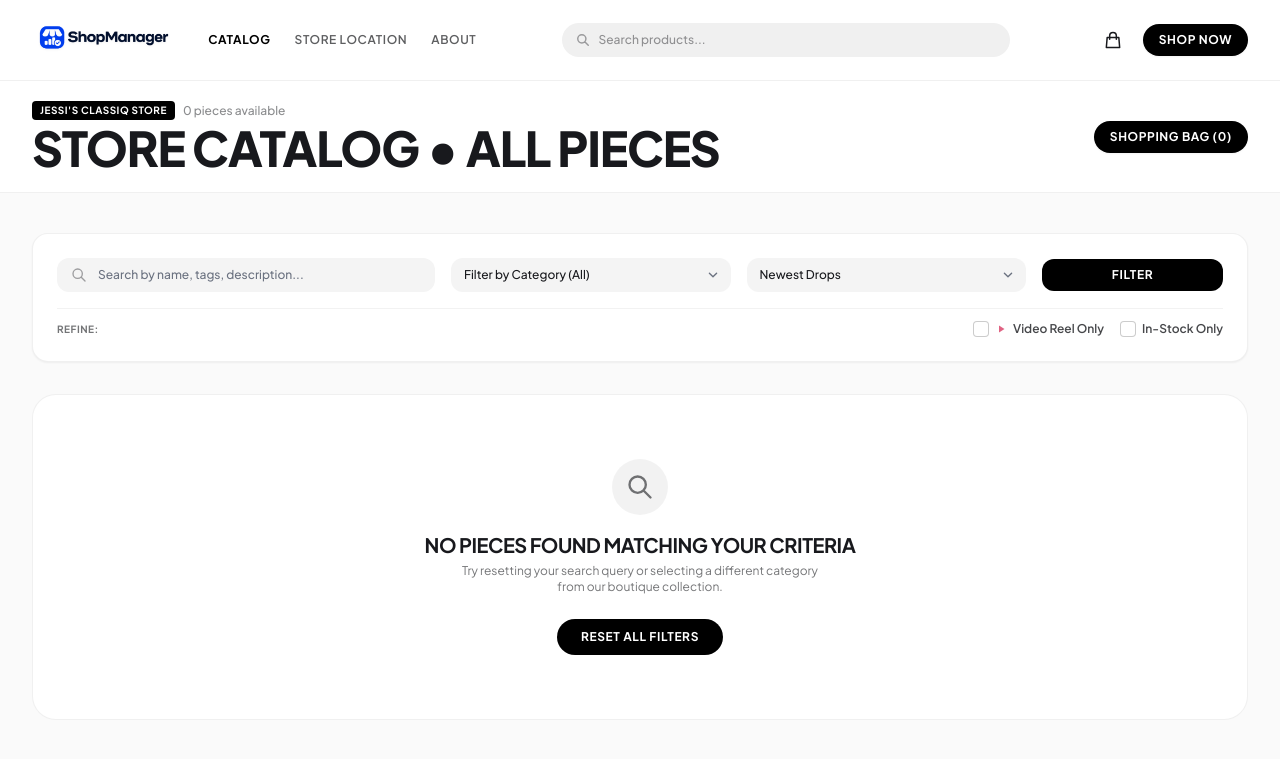
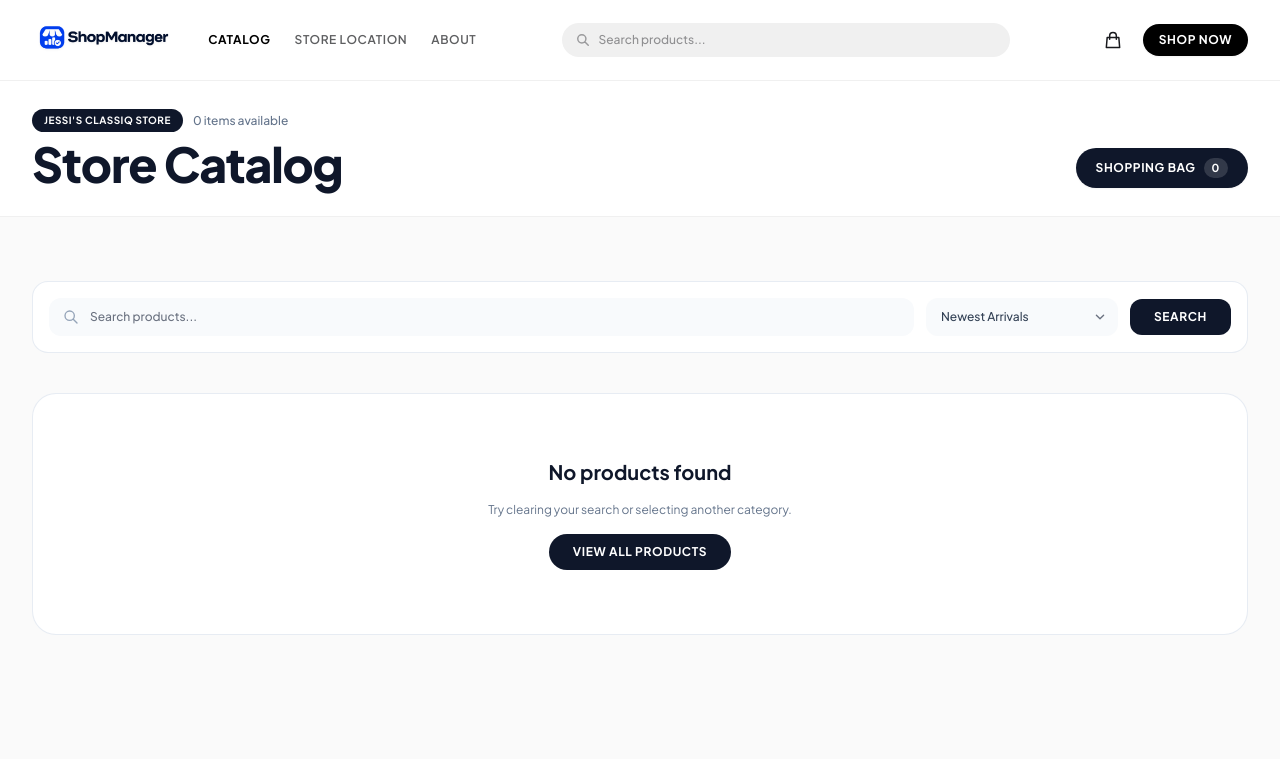
Before and after one commit to ruelnuffy/Shop-manager, a Laravel app: page /products in a window 1280 px wide. Shown: the top 759 px of the page. Run offline with Laravel 12, Linux system fonts and the light colour scheme; a user stored in the database is signed in; data comes from the database, SQL or seed files in the repository; tables that the repository leaves empty hold one stand-in row (values such as "Sample post"); style sheets or scripts are compiled from the project's sources; some libraries are stand-ins or nearby versions.

Commit message:
Redesign Store Catalog page with generous spacing, category pills, and clean cards

```diff
--- a/resources/views/store/products/index.blade.php
+++ b/resources/views/store/products/index.blade.php
@@ -2,197 +2,144 @@
     $storeTenant = app(\App\Services\CurrentTenant::class)->get();
     $storeBrandName = $storeTenant ? $storeTenant->setting('branding.name', $storeTenant->name) : 'Store';
 @endphp
+
 <x-app-layout>
     <x-slot name="header">
-        <div class="flex flex-col sm:flex-row sm:items-center justify-between gap-4">
-            <div>
-                <div class="flex items-center gap-2 mb-1">
-                    <span class="px-2 py-0.5 rounded text-[10px] font-bold uppercase tracking-wider bg-black text-white">
+        <div class="flex flex-col sm:flex-row sm:items-end justify-between gap-6 py-2">
+            <div class="space-y-2">
+                <div class="flex items-center gap-2.5">
+                    <span class="px-3 py-1 rounded-full text-[10px] font-bold uppercase tracking-wider bg-slate-900 text-white">
                         {{ $storeBrandName }}
                     </span>
-                    <span class="text-xs text-brand-charcoal/50 font-medium">
-                        {{ $products->total() }} {{ Str::plural('piece', $products->total()) }} available
+                    <span class="text-xs text-slate-500 font-medium">
+                        {{ $products->total() }} {{ Str::plural('item', $products->total()) }} available
                     </span>
                 </div>
-                <h1 class="font-display font-extrabold text-3xl sm:text-5xl uppercase tracking-tight text-brand-charcoal">
-                    Store Catalog &bull; {{ request('category') ? strtoupper(request('category')) : 'ALL PIECES' }}
+                <h1 class="font-display font-extrabold text-3xl sm:text-5xl tracking-tight text-slate-900">
+                    {{ request('category') ? ucwords(str_replace('-', ' ', request('category'))) : 'Store Catalog' }}
                 </h1>
             </div>
-            <div class="flex items-center gap-3">
-                <a href="{{ route('cart.index') }}" class="inline-flex items-center px-4 py-2 rounded-full bg-black text-white hover:bg-brand-pink text-xs font-bold uppercase tracking-wider transition duration-150 shadow-sm">
-                    Shopping Bag ({{ app(\App\Services\CartService::class)->getItemCount() }})
+
+            <a href="{{ route('cart.index') }}" class="inline-flex items-center gap-2 px-5 py-2.5 rounded-full bg-slate-900 text-white hover:bg-slate-800 text-xs font-bold uppercase tracking-wider transition shadow-sm self-start sm:self-auto">
+                <span>Shopping Bag</span>
+                <span class="px-2 py-0.5 rounded-full bg-white/15 text-[11px]">{{ app(\App\Services\CartService::class)->getItemCount() }}</span>
             </a>
-            </div>
         </div>
     </x-slot>
 
-    <div class="py-10">
-        <div class="max-w-7xl mx-auto px-4 sm:px-6 lg:px-8">
-            <!-- Filter & Search Toolbar -->
-            <div class="bg-white rounded-2xl p-6 border border-black/[0.06] mb-8 shadow-sm">
-                <form method="GET" action="{{ route('products.index') }}" class="space-y-4">
-                    <div class="grid grid-cols-1 md:grid-cols-12 gap-4 items-center">
-                        <!-- Search input -->
-                        <div class="md:col-span-4 relative">
-                            <div class="absolute inset-y-0 left-0 pl-3.5 flex items-center pointer-events-none text-brand-charcoal/40">
+    <div class="py-12 sm:py-16">
+        <div class="max-w-7xl mx-auto px-4 sm:px-6 lg:px-8 space-y-10">
+            <!-- Category Pills + Clean Search/Sort Bar -->
+            <div class="space-y-5">
+                @if ($categories->count() > 0)
+                    <div class="flex items-center gap-2 flex-wrap">
+                        <a
+                            href="{{ route('products.index', request()->except('category', 'page')) }}"
+                            class="px-4 py-2 rounded-full text-xs font-bold transition {{ !request('category') ? 'bg-slate-900 text-white shadow-sm' : 'bg-white text-slate-600 border border-slate-200 hover:border-slate-300' }}"
+                        >
+                            All Items
+                        </a>
+                        @foreach ($categories->where('products_count', '>', 0) as $cat)
+                            <a
+                                href="{{ route('products.index', array_merge(request()->except('page'), ['category' => $cat->slug])) }}"
+                                class="px-4 py-2 rounded-full text-xs font-bold transition {{ request('category') === $cat->slug ? 'bg-slate-900 text-white shadow-sm' : 'bg-white text-slate-600 border border-slate-200 hover:border-slate-300' }}"
+                            >
+                                {{ $cat->name }}
+                            </a>
+                        @endforeach
+                    </div>
+                @endif
+
+                <form method="GET" action="{{ route('products.index') }}" class="bg-white rounded-2xl p-3 sm:p-4 border border-slate-200/80 shadow-xs flex flex-col sm:flex-row items-stretch sm:items-center gap-3">
+                    @if (request('category'))
+                        <input type="hidden" name="category" value="{{ request('category') }}">
+                    @endif
+                    <div class="flex-1 relative">
+                        <div class="absolute inset-y-0 left-0 pl-3.5 flex items-center pointer-events-none text-slate-400">
                             <svg class="w-4 h-4" fill="none" stroke="currentColor" viewBox="0 0 24 24">
                                 <path stroke-linecap="round" stroke-linejoin="round" stroke-width="2" d="M21 21l-6-6m2-5a7 7 0 11-14 0 7 7 0 0114 0z" />
                             </svg>
                         </div>
-                            <input type="text" name="q" value="{{ request('q') }}" placeholder="Search by name, tags, description..." class="w-full pl-10 pr-4 py-2 bg-[#f4f4f4] border-transparent focus:border-black/20 focus:bg-white focus:ring-0 rounded-xl text-xs font-medium text-brand-charcoal">
+                        <input
+                            type="text"
+                            name="q"
+                            value="{{ request('q') }}"
+                            placeholder="Search products..."
+                            class="w-full pl-10 pr-4 py-2.5 bg-slate-50 border-transparent focus:border-slate-300 focus:bg-white focus:ring-0 rounded-xl text-xs font-medium text-slate-900"
+                        >
                     </div>
 
-                        <!-- Category select -->
-                        <div class="md:col-span-3">
-                            <select name="category" class="w-full py-2 px-3 bg-[#f4f4f4] border-transparent focus:border-black/20 focus:bg-white focus:ring-0 rounded-xl text-xs font-medium text-brand-charcoal">
-                                <option value="">Filter by Category (All)</option>
-                                @foreach ($categories as $cat)
-                                    <option value="{{ $cat->slug }}" {{ request('category') === $cat->slug ? 'selected' : '' }}>
-                                        {{ $cat->name }} ({{ $cat->products_count }})
-                                    </option>
-                                @endforeach
-                            </select>
-                        </div>
-
-                        <!-- Sort select -->
-                        <div class="md:col-span-3">
-                            <select name="sort" class="w-full py-2 px-3 bg-[#f4f4f4] border-transparent focus:border-black/20 focus:bg-white focus:ring-0 rounded-xl text-xs font-medium text-brand-charcoal">
-                                <option value="latest" {{ request('sort') === 'latest' ? 'selected' : '' }}>Newest Drops</option>
+                    <select name="sort" onchange="this.form.submit()" class="sm:w-48 py-2.5 px-3.5 bg-slate-50 border-transparent focus:border-slate-300 focus:bg-white focus:ring-0 rounded-xl text-xs font-medium text-slate-700">
+                        <option value="latest" {{ request('sort') === 'latest' ? 'selected' : '' }}>Newest Arrivals</option>
                         <option value="price_low" {{ request('sort') === 'price_low' ? 'selected' : '' }}>Price: Low to High</option>
                         <option value="price_high" {{ request('sort') === 'price_high' ? 'selected' : '' }}>Price: High to Low</option>
-                                <option value="name_asc" {{ request('sort') === 'name_asc' ? 'selected' : '' }}>Alphabetical (A - Z)</option>
+                        <option value="name_asc" {{ request('sort') === 'name_asc' ? 'selected' : '' }}>Name: A &ndash; Z</option>
                     </select>
-                        </div>
 
-                        <!-- Filter trigger buttons -->
-                        <div class="md:col-span-2 flex items-center gap-2">
-                            <button type="submit" class="w-full py-2 px-4 rounded-xl bg-black hover:bg-brand-pink text-white font-bold text-xs uppercase tracking-wider transition duration-150">
-                                Filter
+                    <button type="submit" class="px-6 py-2.5 rounded-xl bg-slate-900 hover:bg-slate-800 text-white font-bold text-xs uppercase tracking-wider transition cursor-pointer">
+                        Search
                     </button>
-                            @if(request()->hasAny(['q', 'category', 'sort', 'min_price', 'max_price', 'size', 'in_stock']))
-                                <a href="{{ route('products.index') }}" class="p-2 rounded-xl bg-[#f4f4f4] text-brand-charcoal/60 hover:text-black hover:bg-black/10 transition" title="Clear Filters">
-                                    ✕
+
+                    @if (request()->hasAny(['q', 'category', 'sort', 'in_stock']))
+                        <a href="{{ route('products.index') }}" class="px-3.5 py-2.5 rounded-xl bg-slate-100 hover:bg-slate-200 text-slate-600 text-xs font-semibold text-center transition">
+                            Reset
                         </a>
                     @endif
-                        </div>
-                    </div>
-
-                    <!-- Secondary Refinements (Price & In-Stock) -->
-                    <div class="pt-3 border-t border-black/[0.05] flex flex-wrap items-center justify-between gap-4 text-xs">
-                        <div class="flex items-center gap-4 flex-wrap">
-                            <span class="font-bold text-brand-charcoal/60 uppercase text-[10px] tracking-wider">Refine:</span>
-
-                            <!-- Sizes -->
-                            <div class="flex items-center gap-1.5 flex-wrap">
-                                @foreach ($availableSizes as $size)
-                                    <label class="cursor-pointer">
-                                        <input type="radio" name="size" value="{{ $size }}" {{ request('size') === $size ? 'checked' : '' }} onchange="this.form.submit()" class="sr-only peer">
-                                        <span class="px-2.5 py-1 rounded-lg text-[11px] font-semibold border border-black/10 peer-checked:bg-black peer-checked:text-white peer-checked:border-black hover:bg-black/5 transition">
-                                            {{ $size }}
-                                        </span>
-                                    </label>
-                                @endforeach
-                            </div>
-                        </div>
-
-                        <div class="flex items-center gap-4">
-                            <label class="flex items-center gap-1.5 cursor-pointer text-xs font-semibold text-brand-charcoal/80">
-                                <input type="checkbox" name="has_video" value="1" {{ request('has_video') ? 'checked' : '' }} onchange="this.form.submit()" class="rounded border-black/20 text-brand-pink focus:ring-brand-pink">
-                                <span class="flex items-center gap-1.5">
-                                    <svg class="w-3 h-3 text-brand-pink fill-current" viewBox="0 0 24 24"><path d="M8 5v14l11-7z"/></svg>
-                                    Video Reel Only
-                                </span>
-                            </label>
-
-                            <label class="flex items-center gap-1.5 cursor-pointer text-xs font-semibold text-brand-charcoal/80">
-                                <input type="checkbox" name="in_stock" value="1" {{ request('in_stock') ? 'checked' : '' }} onchange="this.form.submit()" class="rounded border-black/20 text-black focus:ring-black/20">
-                                In-Stock Only
-                            </label>
-                        </div>
-                    </div>
                 </form>
             </div>
 
-            <!-- Product Grid -->
+            <!-- Spacious Product Grid -->
             @if ($products->count() > 0)
-                <div class="grid grid-cols-1 sm:grid-cols-2 lg:grid-cols-3 gap-8">
-                    @foreach ($products as $index => $prod)
-                        <div class="group bg-white rounded-2xl overflow-hidden border border-black/[0.06] hover:border-black/20 hover:shadow-xl hover:shadow-black/5 transition-all duration-300 flex flex-col" x-data="{ isHovered: false }" @mouseenter="isHovered = true" @mouseleave="isHovered = false">
-                            <!-- Image / Video Frame -->
-                            <a href="{{ route('products.show', $prod->slug) }}" class="aspect-[4/5] relative overflow-hidden bg-[#f2f2f2] block">
-                                <img src="{{ asset($prod->featured_image) }}" alt="{{ $prod->name }}" class="w-full h-full object-cover object-center group-hover:scale-105 transition-transform duration-500" :class="isHovered && '{{ $prod->video_url }}' ? 'opacity-0' : 'opacity-100'">
-
-                                @if ($prod->video_url)
-                                    <!-- Hover Video Preview -->
-                                    <video
-                                        src="{{ asset($prod->video_url) }}"
-                                        class="w-full h-full object-cover object-center absolute inset-0 transition duration-300"
-                                        x-show="isHovered"
-                                        x-cloak
-                                        autoplay
-                                        muted
-                                        loop
-                                        playsinline
-                                    ></video>
+                <div class="grid grid-cols-1 sm:grid-cols-2 lg:grid-cols-3 gap-8 lg:gap-10">
+                    @foreach ($products as $prod)
+                        <div class="group bg-white rounded-3xl overflow-hidden border border-slate-200/80 hover:border-slate-300 hover:shadow-xl hover:shadow-slate-900/5 transition-all duration-300 flex flex-col">
+                            <a href="{{ route('products.show', $prod->slug) }}" class="aspect-square relative overflow-hidden bg-slate-50 block">
+                                @if ($prod->featured_image)
+                                    <img
+                                        src="{{ str_starts_with($prod->featured_image, 'http') ? $prod->featured_image : asset($prod->featured_image) }}"
+                                        alt="{{ $prod->name }}"
+                                        class="w-full h-full object-cover object-center group-hover:scale-105 transition-transform duration-500"
+                                    >
                                 @endif
 
-                                <div class="absolute top-3 left-3 z-10">
-                                    <span class="px-2.5 py-1 rounded-full text-[10px] font-bold uppercase tracking-wider bg-white/95 text-brand-charcoal border border-black/5 shadow-sm">
-                                        {{ $prod->category->name ?? $storeBrandName }}
-                                    </span>
-                                </div>
-
-                                <div class="absolute top-3 right-3 z-10 flex items-center gap-1.5">
-                                    @if ($prod->video_url)
-                                        <span class="px-2 py-0.5 rounded-full text-[10px] font-bold uppercase tracking-wider bg-black/80 backdrop-blur-md text-brand-pink border border-white/20 shadow-sm flex items-center gap-1">
-                                            <svg class="w-2.5 h-2.5 fill-current" viewBox="0 0 24 24"><path d="M8 5v14l11-7z"/></svg>
-                                            Video Reel
+                                @if ($prod->category)
+                                    <span class="absolute top-4 left-4 px-3 py-1 rounded-full text-[10px] font-bold uppercase tracking-wider bg-white/95 text-slate-700 shadow-xs">
+                                        {{ $prod->category->name }}
                                     </span>
                                 @endif
-                                    @if ($prod->inStock())
-                                        <span class="px-2.5 py-1 rounded-full text-[10px] font-bold uppercase tracking-wider bg-black text-white shadow-sm">
-                                            Stock: {{ $prod->totalStock() }}
-                                        </span>
-                                    @else
-                                        <span class="px-2.5 py-1 rounded-full text-[10px] font-bold uppercase tracking-wider bg-brand-pink text-white shadow-sm">
+
+                                @if (! $prod->inStock())
+                                    <span class="absolute top-4 right-4 px-3 py-1 rounded-full text-[10px] font-bold uppercase tracking-wider bg-rose-600 text-white shadow-xs">
                                         Sold Out
                                     </span>
                                 @endif
-                                </div>
                             </a>
 
-                            <!-- Metadata -->
-                            <div class="p-6 flex flex-col flex-grow">
-                                <div class="flex items-start justify-between gap-2 mb-1">
-                                    <a href="{{ route('products.show', $prod->slug) }}">
-                                        <h3 class="font-display font-bold text-lg text-brand-charcoal group-hover:underline underline-offset-4 leading-snug">
+                            <div class="p-6 flex flex-col flex-grow space-y-4">
+                                <div class="flex items-start justify-between gap-3">
+                                    <a href="{{ route('products.show', $prod->slug) }}" class="flex-1 min-w-0">
+                                        <h3 class="font-display font-bold text-base sm:text-lg text-slate-900 group-hover:text-blue-600 transition leading-snug line-clamp-2">
                                             {{ $prod->name }}
                                         </h3>
                                     </a>
-                                    <span class="font-bold text-base text-brand-charcoal shrink-0">
+                                    <span class="font-display font-extrabold text-base text-slate-900 shrink-0">
                                         ₦{{ number_format($prod->base_price, 0) }}
                                     </span>
                                 </div>
 
-                                <p class="text-xs text-brand-charcoal/60 line-clamp-2 leading-relaxed mb-4 flex-grow">
+                                @if ($prod->description)
+                                    <p class="text-xs text-slate-500 line-clamp-2 leading-relaxed flex-grow">
                                         {{ $prod->description }}
                                     </p>
+                                @endif
 
-                                <!-- Variants preview -->
-                                <div class="flex flex-wrap gap-1 mb-5">
-                                    @foreach ($prod->variants as $variant)
-                                        <span class="px-2 py-0.5 rounded text-[10px] font-medium bg-[#f5f5f5] text-brand-charcoal/70 border border-black/[0.04]">
-                                            {{ $variant->size }} &bull; {{ $variant->color }}
+                                <div class="pt-4 border-t border-slate-100 flex items-center justify-between">
+                                    <span class="text-[11px] font-medium text-slate-400">
+                                        {{ $prod->inStock() ? 'In Stock' : 'Out of Stock' }}
                                     </span>
-                                    @endforeach
-                                </div>
-
-                                <div class="pt-4 border-t border-black/[0.06] flex items-center justify-between">
-                                    <span class="text-[11px] font-semibold text-brand-charcoal/50 uppercase tracking-wider">
-                                        {{ $storeBrandName }}
-                                    </span>
-                                    <a href="{{ route('products.show', $prod->slug) }}" class="px-4 py-2 rounded-full bg-black hover:bg-brand-pink text-white text-xs font-bold uppercase tracking-wider transition duration-150">
-                                        View Piece &rarr;
+                                    <a href="{{ route('products.show', $prod->slug) }}" class="inline-flex items-center gap-1.5 px-4 py-2 rounded-full bg-slate-900 hover:bg-slate-800 text-white text-xs font-bold transition">
+                                        <span>View Item</span>
+                                        <span>&rarr;</span>
                                     </a>
                                 </div>
                             </div>
@@ -200,25 +147,21 @@
                     @endforeach
                 </div>
 
-                <!-- Pagination -->
-                <div class="mt-12">
+                @if ($products->hasPages())
+                    <div class="pt-4">
                         {{ $products->links() }}
                     </div>
+                @endif
             @else
-                <div class="bg-white rounded-3xl p-16 text-center border border-black/[0.06]">
-                    <div class="w-14 h-14 rounded-full bg-black/5 text-brand-charcoal flex items-center justify-center mx-auto mb-4">
-                        <svg class="w-7 h-7 text-brand-charcoal/60" fill="none" stroke="currentColor" stroke-width="2" viewBox="0 0 24 24">
-                            <path stroke-linecap="round" stroke-linejoin="round" d="M21 21l-6-6m2-5a7 7 0 11-14 0 7 7 0 0114 0z" />
-                        </svg>
-                    </div>
-                    <h3 class="font-display font-bold text-xl uppercase tracking-tight text-brand-charcoal">
-                        No pieces found matching your criteria
+                <div class="bg-white rounded-3xl p-16 text-center border border-slate-200/80 space-y-4">
+                    <h3 class="font-display font-bold text-xl text-slate-900">
+                        No products found
                     </h3>
-                    <p class="text-xs text-brand-charcoal/60 mt-1 max-w-sm mx-auto">
-                        Try resetting your search query or selecting a different category from our boutique collection.
+                    <p class="text-xs text-slate-500 max-w-sm mx-auto">
+                        Try clearing your search or selecting another category.
                     </p>
-                    <a href="{{ route('products.index') }}" class="inline-block mt-6 px-6 py-2.5 rounded-full bg-black text-white text-xs font-bold uppercase tracking-wider hover:bg-brand-pink transition">
-                        Reset All Filters
+                    <a href="{{ route('products.index') }}" class="inline-block px-6 py-2.5 rounded-full bg-slate-900 text-white text-xs font-bold uppercase tracking-wider hover:bg-slate-800 transition">
+                        View All Products
                     </a>
                 </div>
             @endif
```
Lines whose indentation alone changed are shown as unchanged.
